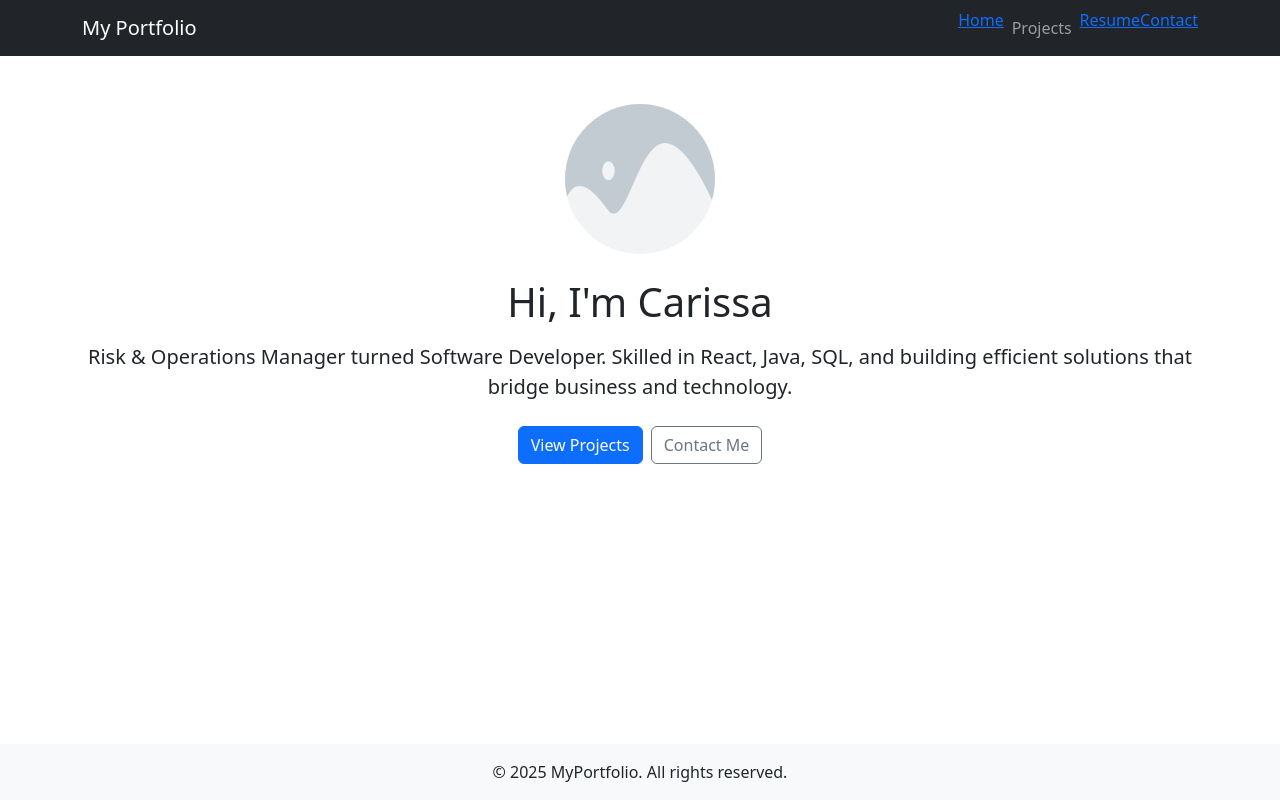
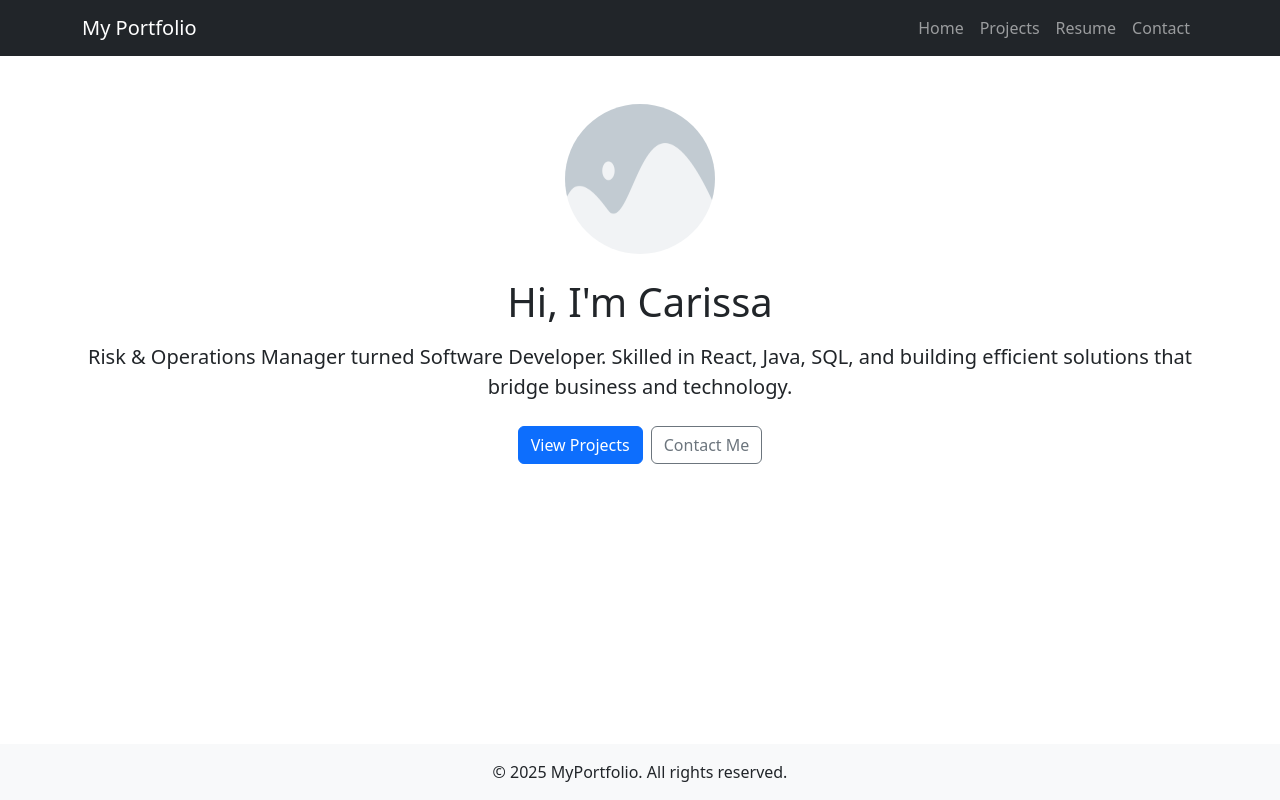
Before and after one commit to webdizzy777/portfolio, a React (Vite) app: page / in a window 1280 px wide. Built offline with nearby package versions, Linux system fonts and the light colour scheme.

Commit message:
navigation

```diff
--- a/src/components/Header.jsx
+++ b/src/components/Header.jsx
@@ -1,15 +1,14 @@
 import React from "react";
-import { Link } from "react-router";
+import { Link } from "react-router-dom";
 
 function Header() {
   return (
     <nav className="navbar navbar-expand-lg navbar-dark bg-dark">
       <div className="container">
 
-        <a className="navbar-brand" href="/">
+        <Link className="navbar-brand" to="/">
           My Portfolio
-        </a>
-
+        </Link>
 
         <button
           className="navbar-toggler"
@@ -27,16 +26,16 @@ function Header() {
         <div className="collapse navbar-collapse" id="navbarNav">
           <ul className="navbar-nav ms-auto">
             <li className="nav-item">
-              <Link className="nav-item" to="/">Home</Link>
+              <Link className="nav-link" to="/">Home</Link>
             </li>
             <li className="nav-item">
               <Link className="nav-link" to="/projects">Projects</Link>
             </li>
             <li className="nav-item">
-              <Link className="nav-item" to="/resume">Resume</Link>
+              <Link className="nav-link" to="/resume">Resume</Link>
             </li>
             <li className="nav-item">
-              <Link className="nav-item" to="/contact">Contact</Link>
+              <Link className="nav-link" to="/contact">Contact</Link>
             </li>
           </ul>
         </div>
--- a/src/components/Home.jsx
+++ b/src/components/Home.jsx
@@ -1,5 +1,6 @@
 import React from "react";
 import Placeholder from "../assets/placeholder-image.png"
+import {Link} from "react-router-dom";
 
 function Home() {
   return (
@@ -21,12 +22,12 @@ function Home() {
       </p>
 
       <div className="mt-4">
-        <a href="#projects" className="btn btn-primary me-2">
+        <Link to="/projects" className="btn btn-primary me-2">
           View Projects
-        </a>
-        <a href="#contact" className="btn btn-outline-secondary">
+        </Link>
+        <Link to="/contact" className="btn btn-outline-secondary">
           Contact Me
-        </a>
+        </Link>
       </div>
     </section>
   );
```
